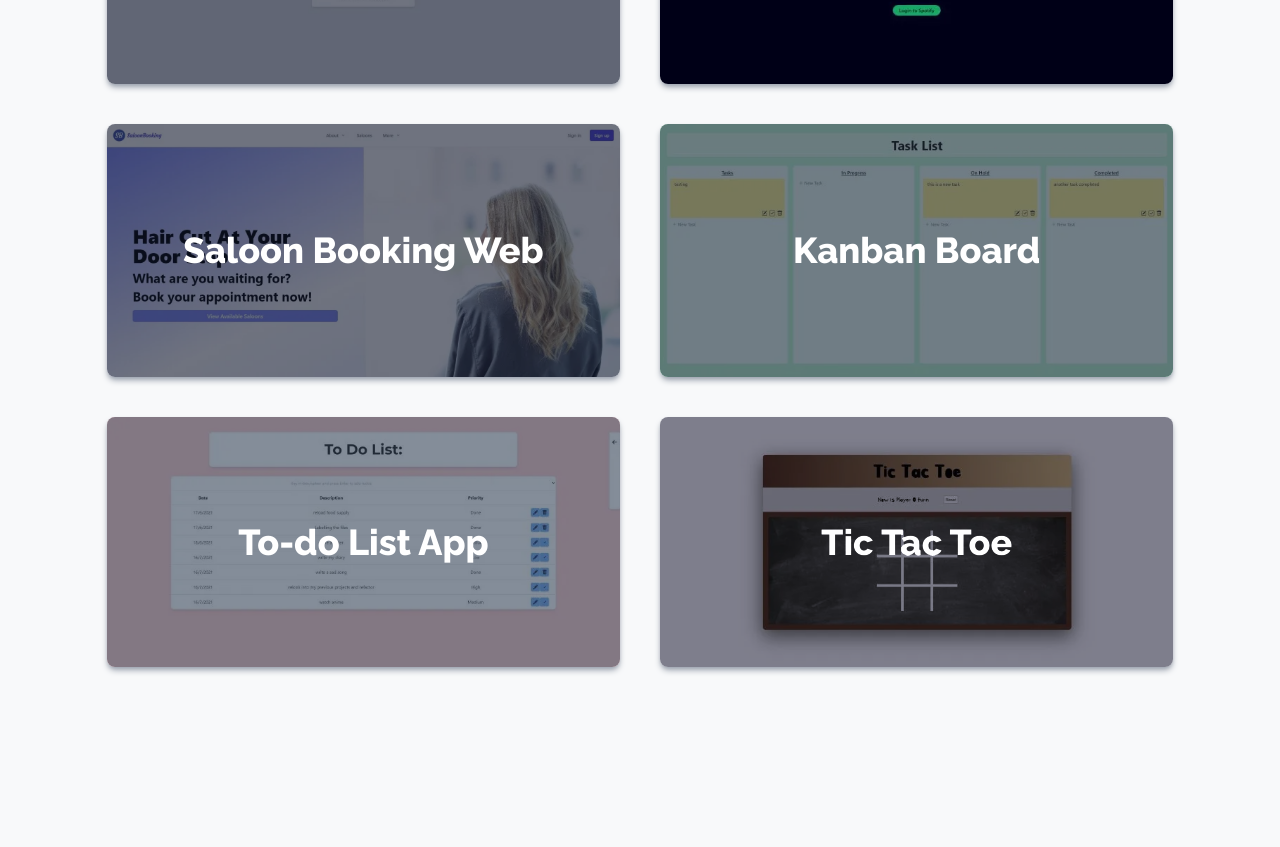
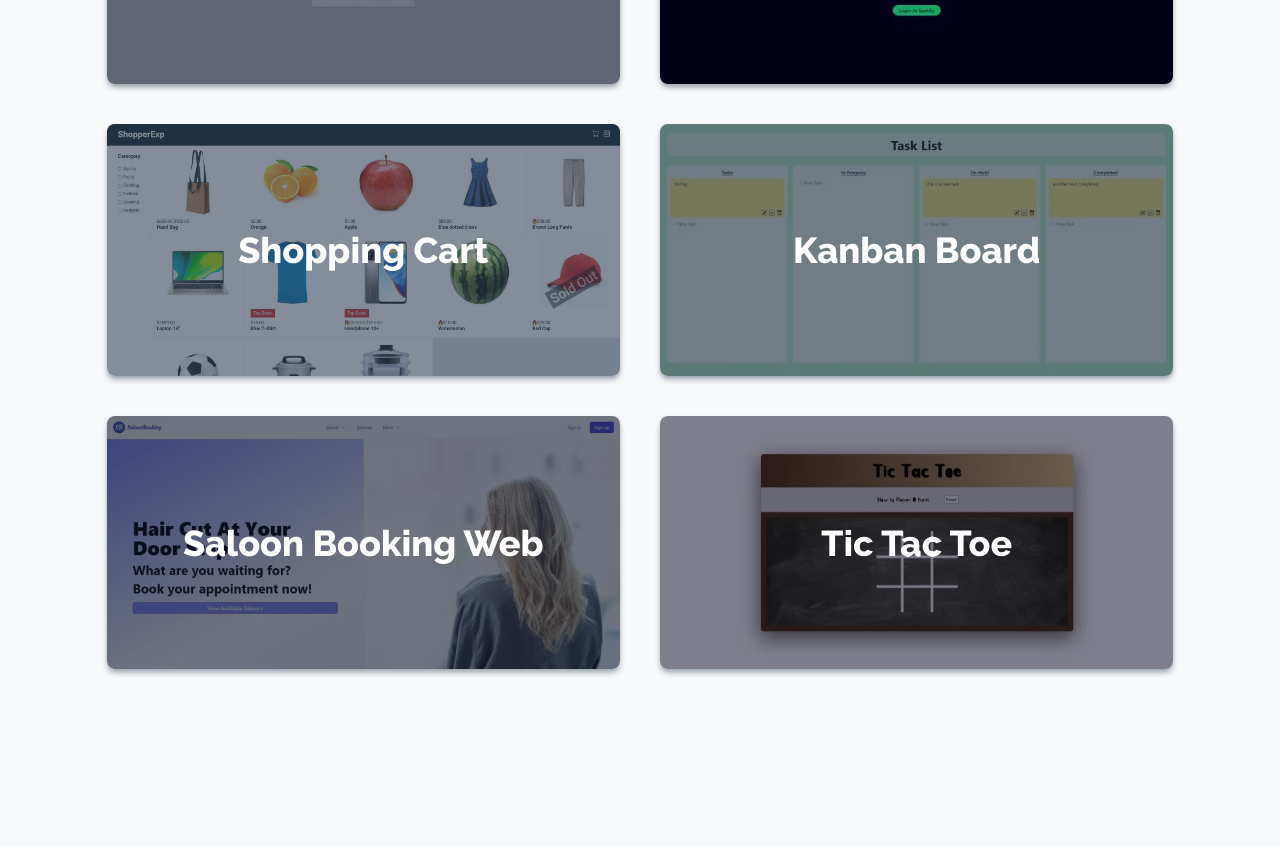
Before and after one commit to eazypau/portfolio-nuxt3, a Nuxt app: page / in a window 1280 px wide. Shown: the part 2620-3467 px from the top of the page. Built offline with nearby package versions, Linux system fonts and the light colour scheme.

Commit message:
update projects and resume

```diff
--- a/pages/index.vue
+++ b/pages/index.vue
@@ -26,10 +26,11 @@ const skillSet = [
   "Vue",
   "Nuxt",
   "React",
+  "TypeScript",
   "Tailwind",
+  "SASS",
+  "Bootstrap",
   "Firebase",
-  "TypeScript",
-  "Bootstrap",
   "Git",
 ];
 const hobbies = [
@@ -99,6 +100,52 @@ const projects = [
   },
   {
     isReverse: false,
+    title: "Shopping Cart",
+    titleColor: "text-white",
+    filterColor: "bg-slate-700 bg-opacity-60",
+    imageUrl: "/project-ss/shopping-cart-ss.webp",
+    // gifUrl: "/project-gif/todo.gif",
+    description:
+      "A static E-Commerce website to demonstrate the flow of a user purchase",
+    techStack: ["React", "SASS", "React-router"],
+    isUrl: true,
+    urlLink: "https://eazypau.github.io/shopping-cart-react/#/",
+    githubLink: "https://github.com/eazypau/shopping-cart-react",
+  },
+  {
+    isReverse: true,
+    title: "Kanban Board",
+    titleColor: "text-white",
+    filterColor: "bg-slate-800 bg-opacity-60",
+    imageUrl: "/project-ss/kanban-board.webp",
+    // gifUrl: "/project-gif/kanban-board.gif",
+    description: "A Kanban board to store the user's task list.",
+    techStack: [
+      "React",
+      "SASS",
+      "TailwindCSS",
+      "Local Storage",
+      "React-beautiful-dnd",
+    ],
+    isUrl: true,
+    urlLink: "https://eazypau.github.io/kanban-board-react/",
+    githubLink: "https://github.com/eazypau/kanban-board-react",
+  },
+  // {
+  //   isReverse: false,
+  //   title: "To-do List App",
+  //   titleColor: "text-white",
+  //   filterColor: "bg-slate-700 bg-opacity-60",
+  //   imageUrl: "/project-ss/todo-ss.webp",
+  //   // gifUrl: "/project-gif/todo.gif",
+  //   description: "A simple to-do app with priority filtering features.",
+  //   techStack: ["Vue", "Vite", "TailwindCSS", "Firebase"],
+  //   isUrl: true,
+  //   urlLink: "https://bloginvue-2c3c7.web.app/",
+  //   githubLink: "https://github.com/eazypau/todolist",
+  // },
+  {
+    isReverse: false,
     title: "Saloon Booking Web",
     titleColor: "text-white",
     filterColor: "bg-slate-900 bg-opacity-60",
@@ -121,38 +168,6 @@ const projects = [
   },
   {
     isReverse: true,
-    title: "Kanban Board",
-    titleColor: "text-white",
-    filterColor: "bg-slate-800 bg-opacity-60",
-    imageUrl: "/project-ss/kanban-board.webp",
-    // gifUrl: "/project-gif/kanban-board.gif",
-    description: "A Kanban board to store the user's task list.",
-    techStack: [
-      "React",
-      "SASS",
-      "TailwindCSS",
-      "Local Storage",
-      "React-beautiful-dnd",
-    ],
-    isUrl: true,
-    urlLink: "https://eazypau.github.io/kanban-board-react/",
-    githubLink: "https://github.com/eazypau/kanban-board-react",
-  },
-  {
-    isReverse: false,
-    title: "To-do List App",
-    titleColor: "text-white",
-    filterColor: "bg-slate-700 bg-opacity-60",
-    imageUrl: "/project-ss/todo-ss.webp",
-    // gifUrl: "/project-gif/todo.gif",
-    description: "A simple to-do app with priority filtering features.",
-    techStack: ["Vue", "Vite", "TailwindCSS", "Firebase"],
-    isUrl: true,
-    urlLink: "https://bloginvue-2c3c7.web.app/",
-    githubLink: "https://github.com/eazypau/todolist",
-  },
-  {
-    isReverse: true,
     title: "Tic Tac Toe",
     titleColor: "text-white",
     filterColor: "bg-zinc-700 mix-blend-hard-light",
```
Also changed, not shown: public/project-ss/shopping-cart-ss.webp (added), 1 other file (tests, documents, lock files or other folders).
